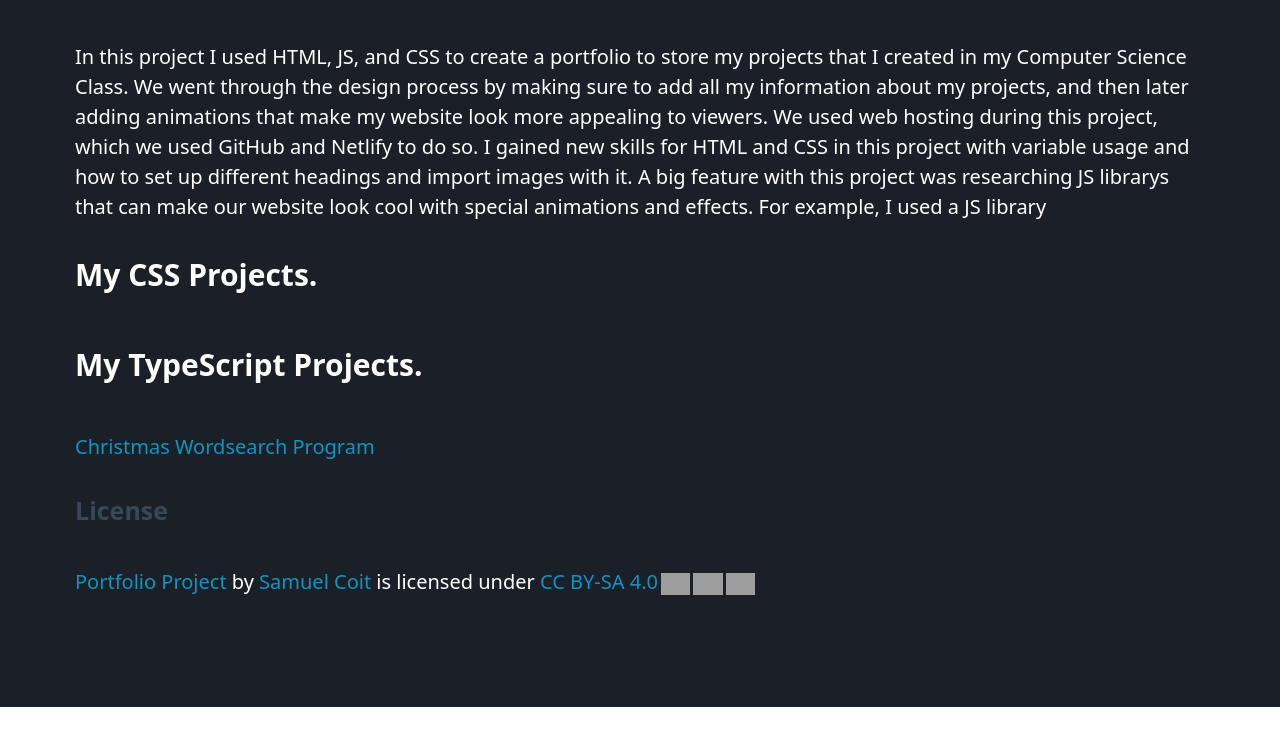
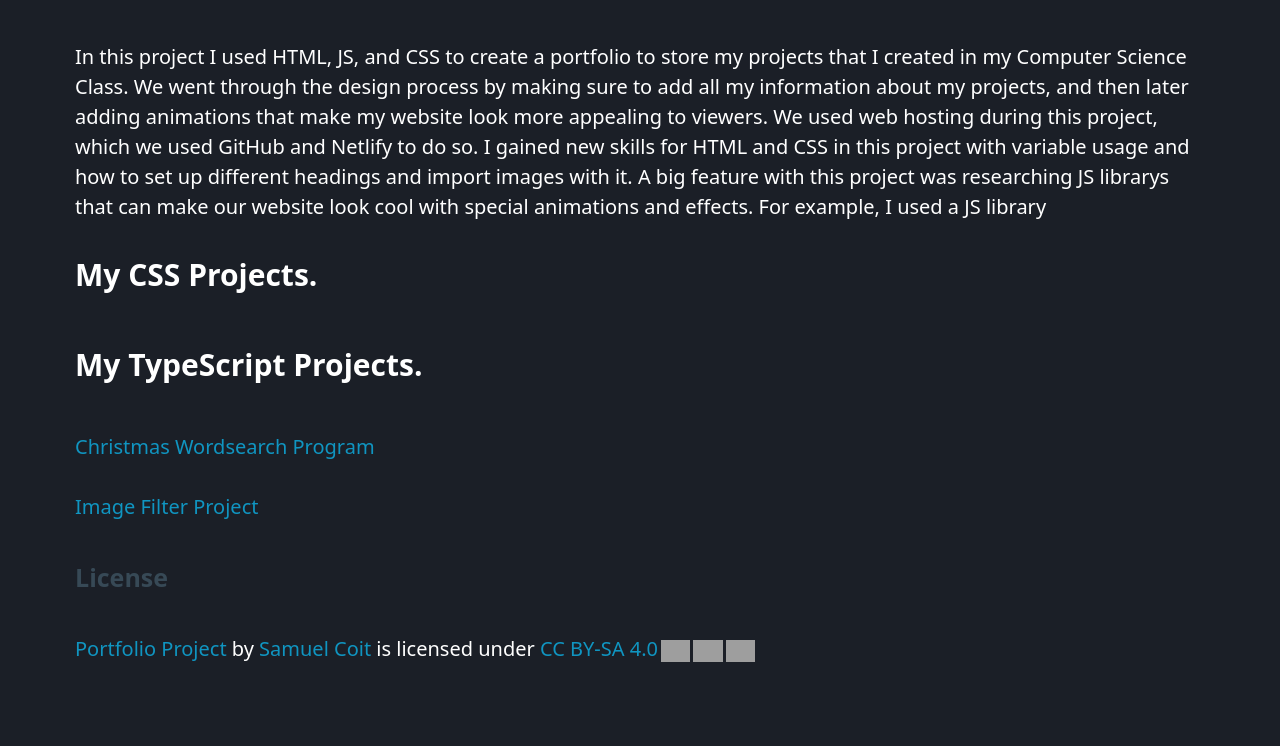
Before and after one commit to scoit14/APCSP23-24, a website built with Vite: page index.html in a window 1280 px wide. Shown: the part 1221-1967 px from the top of the page. Before the commit the page ends 1928 px from the top, so only its background shows below. Built offline with nearby package versions, Linux system fonts and the light colour scheme; grey boxes are pictures that could not be loaded.

Commit message:
Synced so now both proejcts are showing up in GitHub codespace

```diff
--- a/index.html
+++ b/index.html
@@ -53,6 +53,7 @@
 
 <h3>My TypeScript Projects. </h3>
         <p><a href=https://docs.google.com/document/d/16ddvLs7eJfrbjYaR_64x0miadvvC25rByOi2vsC1KfU/edit>Christmas Wordsearch Program<a/></p>
+          <p><a href=https://samuel-coit-filterproject.netlify.app>Image Filter Project</a></p>
           <h4>License </h4>
         <script type="module" src="/main.js"></script>
         <p xmlns:cc="http://creativecommons.org/ns#" xmlns:dct="http://purl.org/dc/terms/"><a property="dct:title" rel="cc:attributionURL" href="https://samuelcoitapcsp.netlify.app">Portfolio Project</a> by <a rel="cc:attributionURL dct:creator" property="cc:attributionName" href="https://github.com/scoit14">Samuel Coit</a> is licensed under <a href="http://creativecommons.org/licenses/by-sa/4.0/?ref=chooser-v1" target="_blank" rel="license noopener noreferrer" style="display:inline-block;">CC BY-SA 4.0<img style="height:22px!important;margin-left:3px;vertical-align:text-bottom;" src="https://mirrors.creativecommons.org/presskit/icons/cc.svg?ref=chooser-v1"><img style="height:22px!important;margin-left:3px;vertical-align:text-bottom;" src="https://mirrors.creativecommons.org/presskit/icons/by.svg?ref=chooser-v1"><img style="height:22px!important;margin-left:3px;vertical-align:text-bottom;" src="https://mirrors.creativecommons.org/presskit/icons/sa.svg?ref=chooser-v1"></a></p>
```
